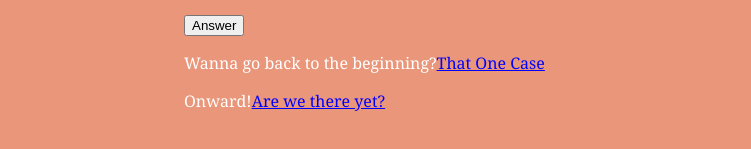
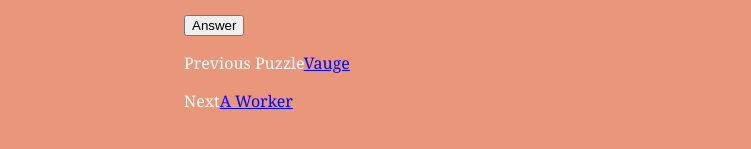
Before and after one commit to jeannetejada/gsbc-intro-web, a plain HTML site: page hw3/room6.html in a window 1280 px wide. Shown: the part 201-350 px from the top of the page, without its empty margins (0-751 px from the left). Drawn offline with Linux system fonts and the light colour scheme.

Commit message:
Update room6.html

```diff
--- a/hw3/room6.html
+++ b/hw3/room6.html
@@ -76,8 +76,8 @@
                                           }
                                           </script>
 
-                                           <p>Wanna go back to the beginning?<a href="index.html">That One Case</a></p>
-                                           <p>Onward!<a href="room1.html">Are we there yet?</a></p>
+                                           <p>Previous Puzzle<a href="room5.html">Vauge</a></p>
+                                           <p>Next<a href="room7.html">A Worker</a></p>
 
 
 
```
